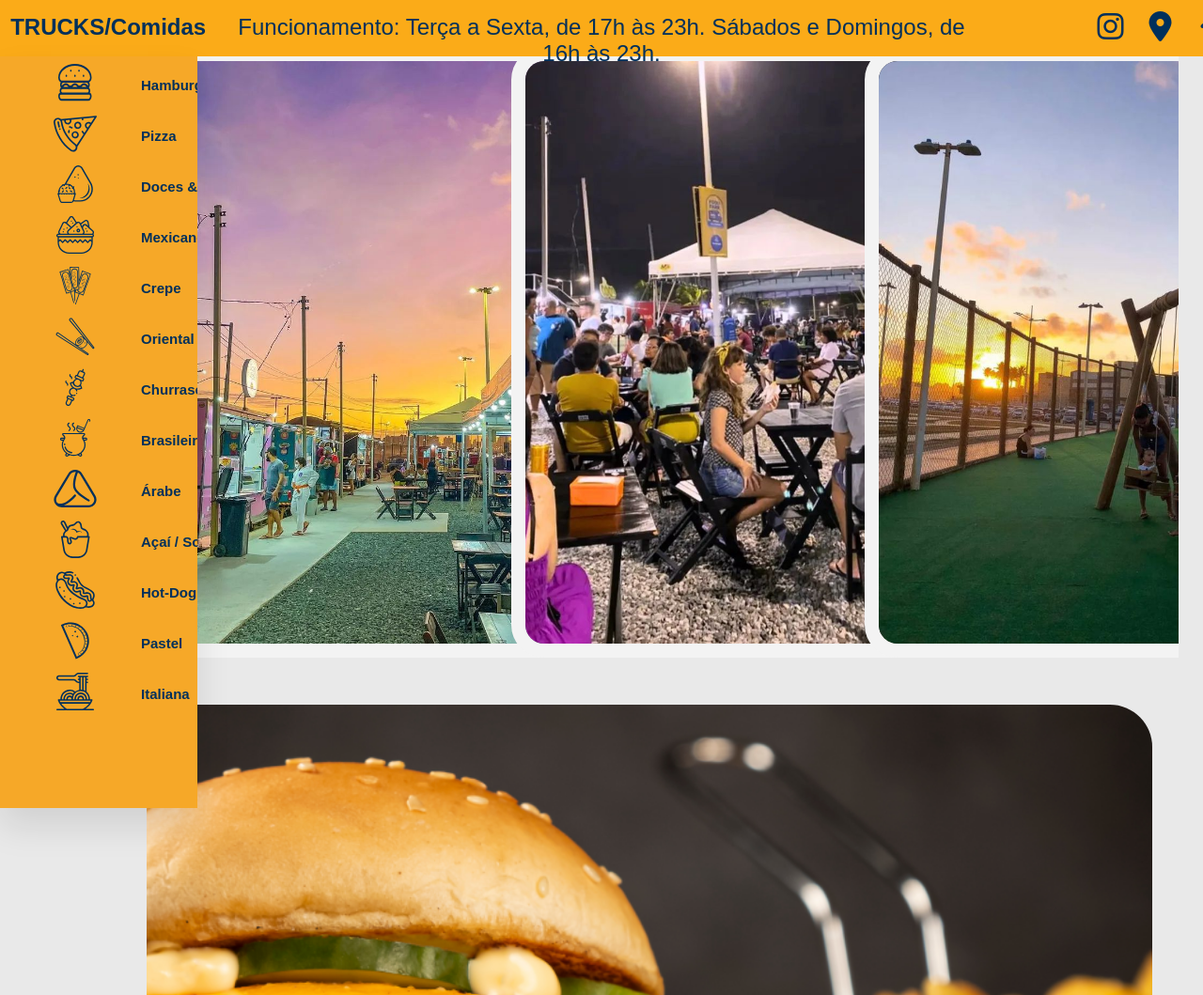
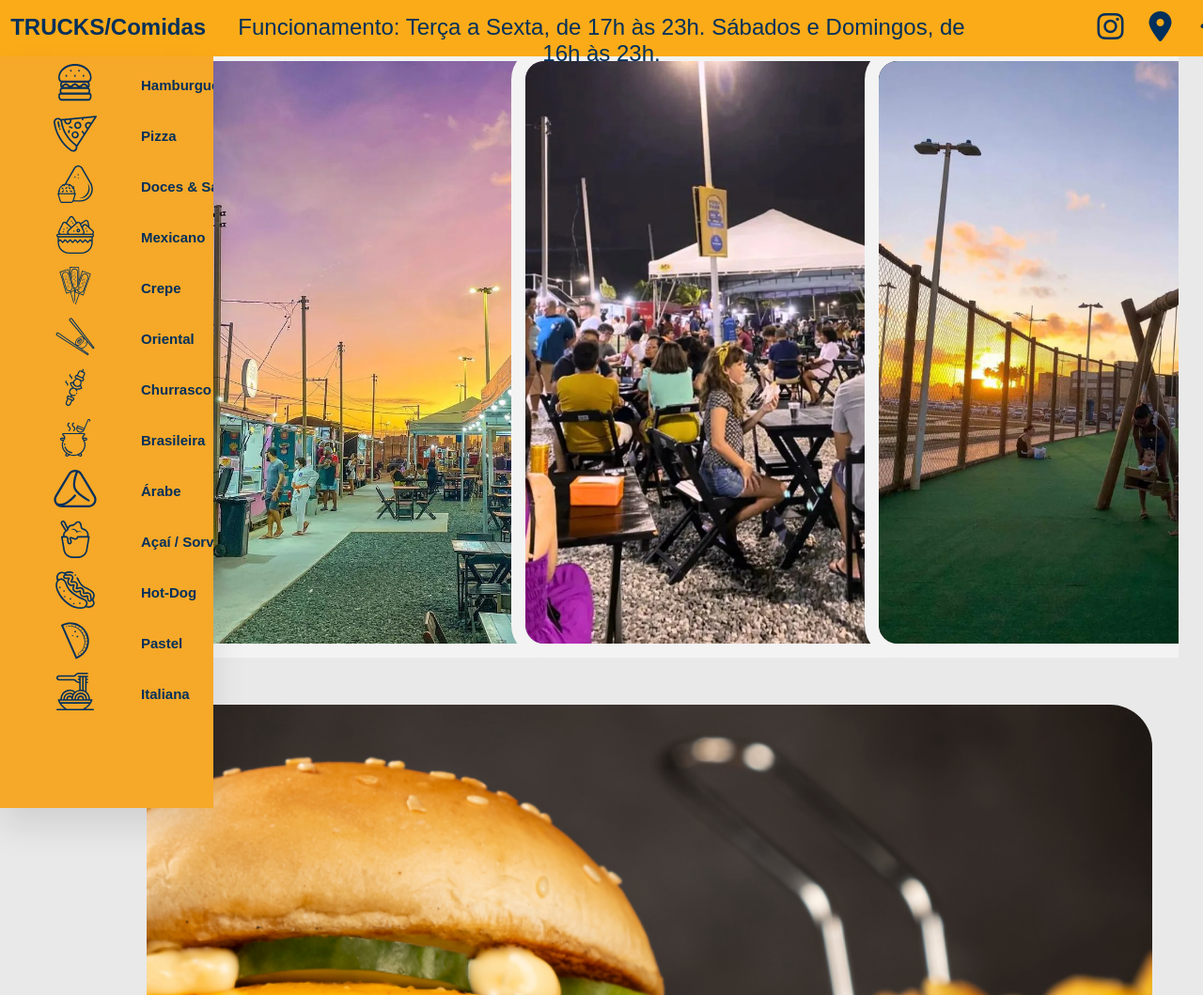
Before and after one commit to rcajazeira/Food-Park-Projeto, a PHP site: page / in a window 1280 px wide. Shown: the part 150-1209 px from the top of the page at 94% size. Run offline with PHP 8.4, Linux system fonts and the light colour scheme; some libraries are stand-ins or nearby versions.

Commit message:
Update style_menu.css
numero2

```diff
--- a/View/css/style_menu.css
+++ b/View/css/style_menu.css
@@ -23,7 +23,7 @@ nav{
     height: 100%;
     left: 0;
     background-color: #f6a828;
-    width: 16.4%;
+    width: 17.7%;
     overflow-x: hidden;
     transition: 0.2s linear;
     box-shadow: 0 20px 35px rgba(0, 0, 0, 0.1);
```
